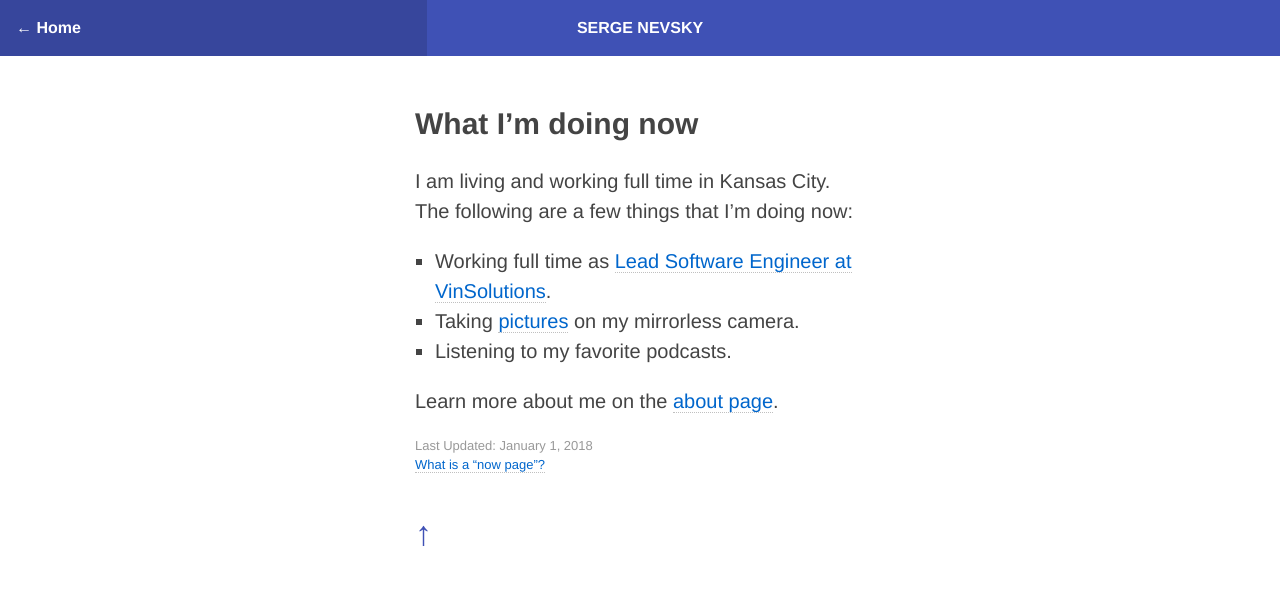
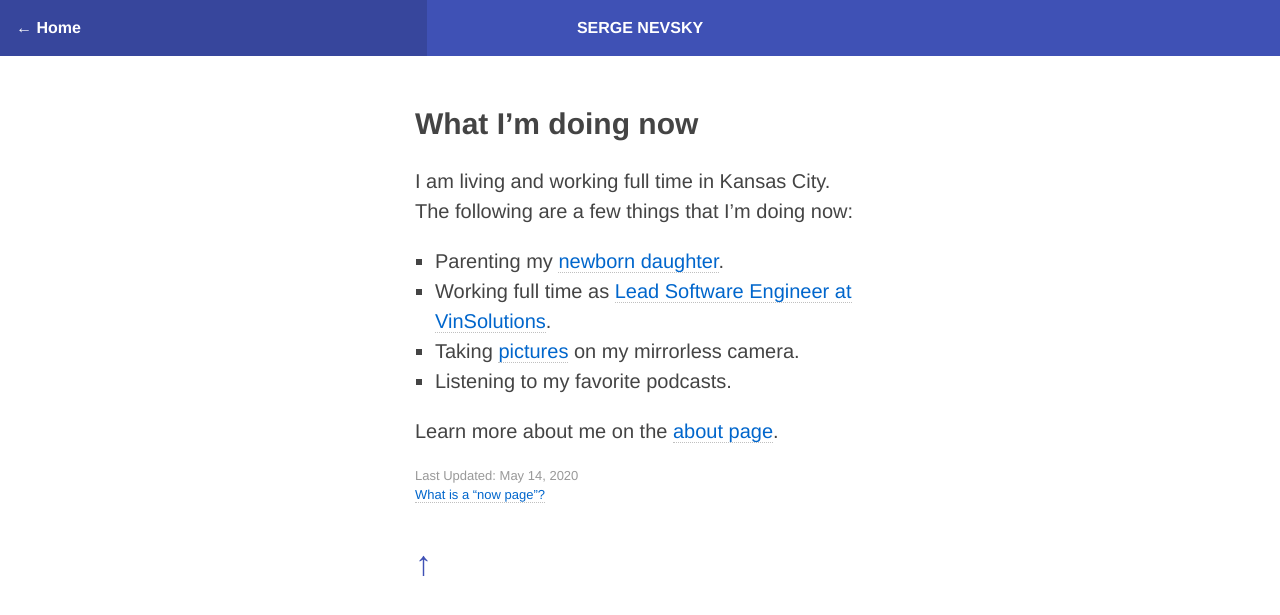
Before and after one commit to Dejital/dejital.github.com, a Jekyll site: the page built from now.html, in a window 1280 px wide. Shown: the top 615 px of the page. Built offline with Jekyll 4.4.1, drawn with Linux system fonts in a browser that asks for light colours.

Commit message:
Update now page

```diff
--- a/now.html
+++ b/now.html
@@ -12,6 +12,7 @@ permalink: '/now/'
     few things that I’m doing now:</p>
 
 <ul>
+    <li>Parenting my <a href="https://snevsky.com/blog/maya">newborn daughter</a>.</li>
     <li>Working full time as <a href="http://linkedin.snevsky.com">Lead Software Engineer at VinSolutions</a>.</li>
     <li>Taking <a href="/photography/">pictures</a> on my mirrorless camera.</li>
     <li>Listening to my favorite podcasts.</li>
@@ -20,6 +21,6 @@ permalink: '/now/'
 <p>Learn more about me on the <a href="/about/">about page</a>.</p>
 
 <p id="meta">
-    Last Updated: January 1, 2018 <br />
+    Last Updated: May 14, 2020 <br />
     <a href="http://nownownow.com/about#what">What is a “now page”?</a>
 </p>
```
